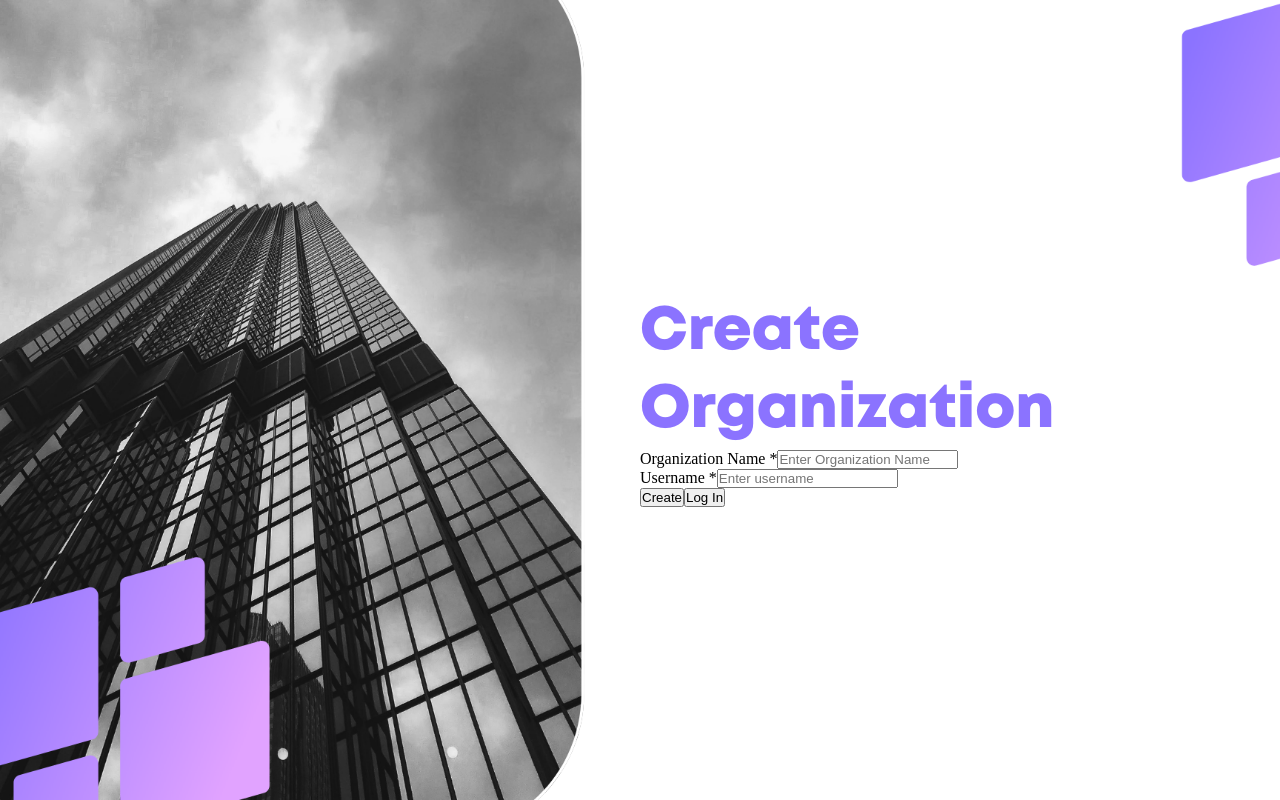
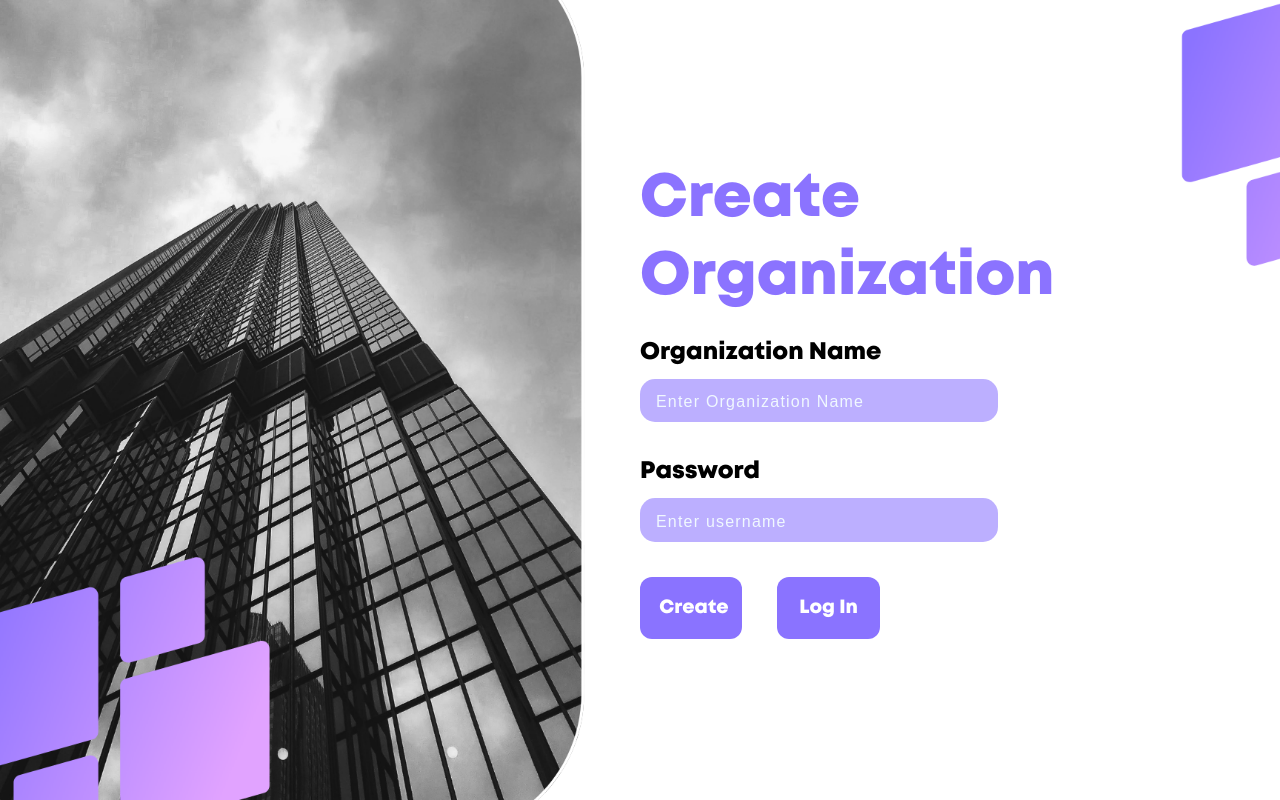
Before and after one commit to BISTArk/TRINIT_7IQ_DEV02, a React (Create React App) app in the folder client/: page /regorg in a window 1280 px wide. Built offline with nearby package versions, Linux system fonts and the light colour scheme; no server answers.

Commit message:
Reg Organization frontend done

```diff
--- a/client/src/pages/RegisterOrg/Regorg.jsx
+++ b/client/src/pages/RegisterOrg/Regorg.jsx
@@ -10,14 +10,17 @@ function Regorg() {
       <div className="sidepic">
 
       </div>
-      <div className="mainform">
+    <div className="mainform">
+      <div className="headerReg">
       <h1 className="regorgHead">Create </h1>
-      <h1 className="regorgHead">Organization</h1>
+        <h1 className="regorgHead">Organization</h1>
+        </div>
           <form className="reg-form">
           <div className="form-field-reg">
-                  <label htmlFor="name" className="inputBox" placeholder="Enter organization name">
-                    Organization Name *
+                  <label htmlFor="name" className="input-text" placeholder="Enter organization name">
+                    Organization Name
                   </label>
+
                   <input
                     type="text"
                     name="orgname"
@@ -31,8 +34,9 @@ function Regorg() {
                 </div>
                 <div className="form-field-reg">
                   <label htmlFor="password" className="input-text ">
-                    Username *
-                  </label>
+                    Password
+          </label>
+          <br />
                   <input
                     type="password"
                     name="password"
@@ -44,7 +48,7 @@ function Regorg() {
                     }}
                   />
                 </div>
-                <div className="form-field-reg">
+                <div className="buttonsReg">
                     <button className="createorg">
                         Create
                     </button>
--- a/client/src/pages/RegisterOrg/regorg.css
+++ b/client/src/pages/RegisterOrg/regorg.css
@@ -3,11 +3,17 @@
     padding: 0;
     box-sizing: border-box;
 
+
 }
+@import url('https://fonts.googleapis.com/css2?family=Poppins&display=swap');
 
 @font-face {
     font-family: 'MontBold';
     src: url('../../assets/fonts/Mont-HeavyDEMO.otf');
+}
+@font-face {
+    font-family: 'Mont';
+    src: url('../../assets/fonts/Mont-ExtraLightDEMO.otf');
 }
 .regpage{
     display: flex;
@@ -17,7 +23,9 @@
     background-repeat: no-repeat;
     background-size: cover;
 }
-
+.form-field-reg{
+    margin-bottom: 1.2rem;
+}
 .sidepic{
 
     flex: 4;
@@ -30,6 +38,9 @@
     color: #8B73FF;
 
 }
+.headerReg{
+    margin-bottom: 1.3rem;
+}
 
 .mainform{
     flex: 4;
@@ -38,14 +49,62 @@
     flex-direction: column;
     padding: 10%;
 }
-inputBox{
-    width: 100%;
-    height: 5rem;
-    border-radius: 5px;
-    border: 1px solid #8B73FF;
-    padding: 0.5rem;
+.RegInput{
+    width: 70%;
+    border-radius: 15px;
+    background-color: #8a73ff91;
+    padding: 0.6rem;
+    padding-left: 1rem;
+    margin-top: 0.7rem;
+    margin-bottom: 1rem;
+    transition: 0.2s;
+    border: none;
+    outline: none;
+    color: #fff;
+    font-family: 'Poppins', sans-serif;
+    font-weight: 500;
+    font-size: 1.3rem;
+
+}
+.RegInput:focus{
+    border: none;
+    outline: none;
+    background-color: #8a73ff;
+}
+.RegInput::placeholder{
+    color: aliceblue;
+    font-family: 'Poppins', sans-serif;
+    font-size: 1rem;
+    letter-spacing: 1.2px;
+
+}
+
+.RegInput:hover{
+    background-color: #8a73ff;
+}
+.input-text{
+    font-family: 'MontBold';
     font-size: 1.5rem;
+    font-weight: 500;
+}
+.createorg,.loginorg{
+    border: none;
+    outline: none;
+    width: 20%;
+    padding: 1.2rem;
+    background-color: #8a73ff;
+    color: #fff;
     font-family: 'MontBold';
-    color: #8B73FF;
-    margin-bottom: 1rem;
+    font-size: 1.2rem;
+    border-radius: 12px;
+    transition: 0.3s;
 }
+.buttonsReg{
+    display: flex;
+    flex-direction: row;
+    gap: 35px;
+}
+.createorg:hover,.loginorg:hover{
+    background-color: #E1A3FF;
+    cursor: pointer;
+}
```
